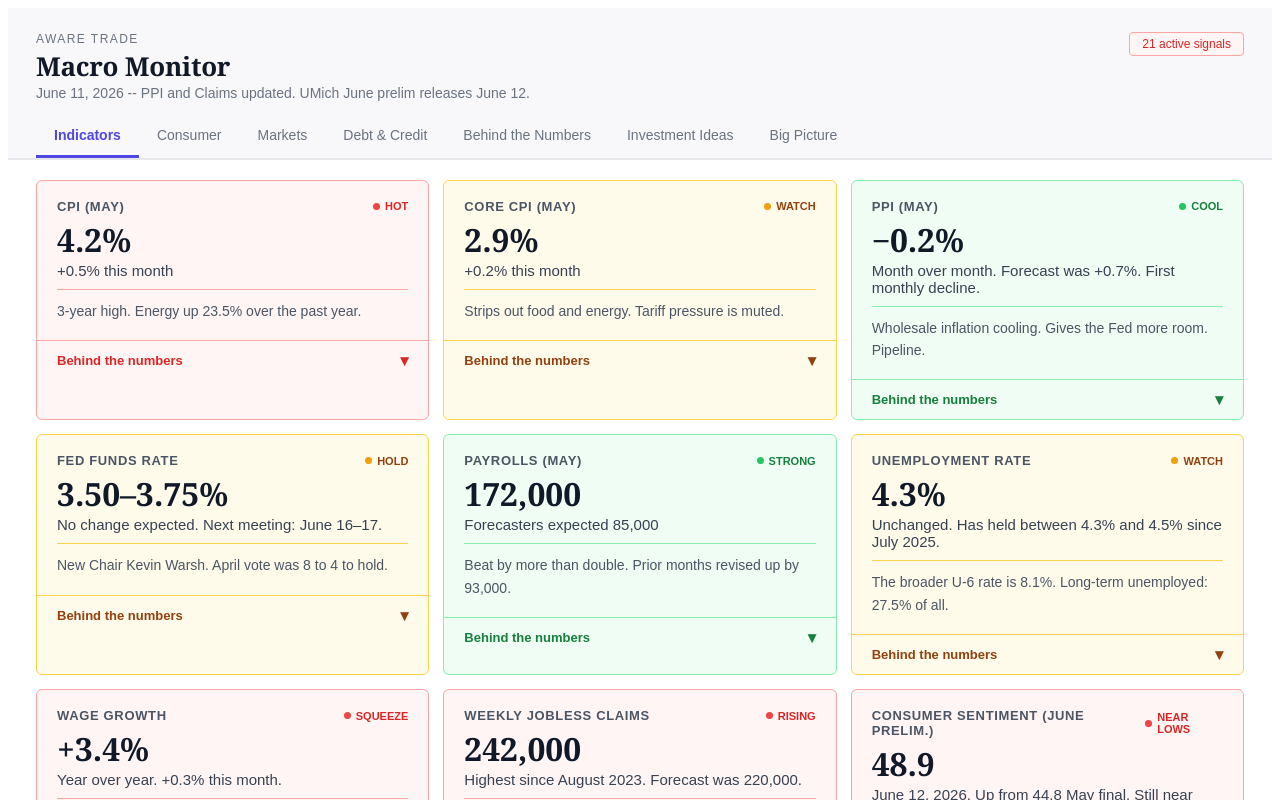
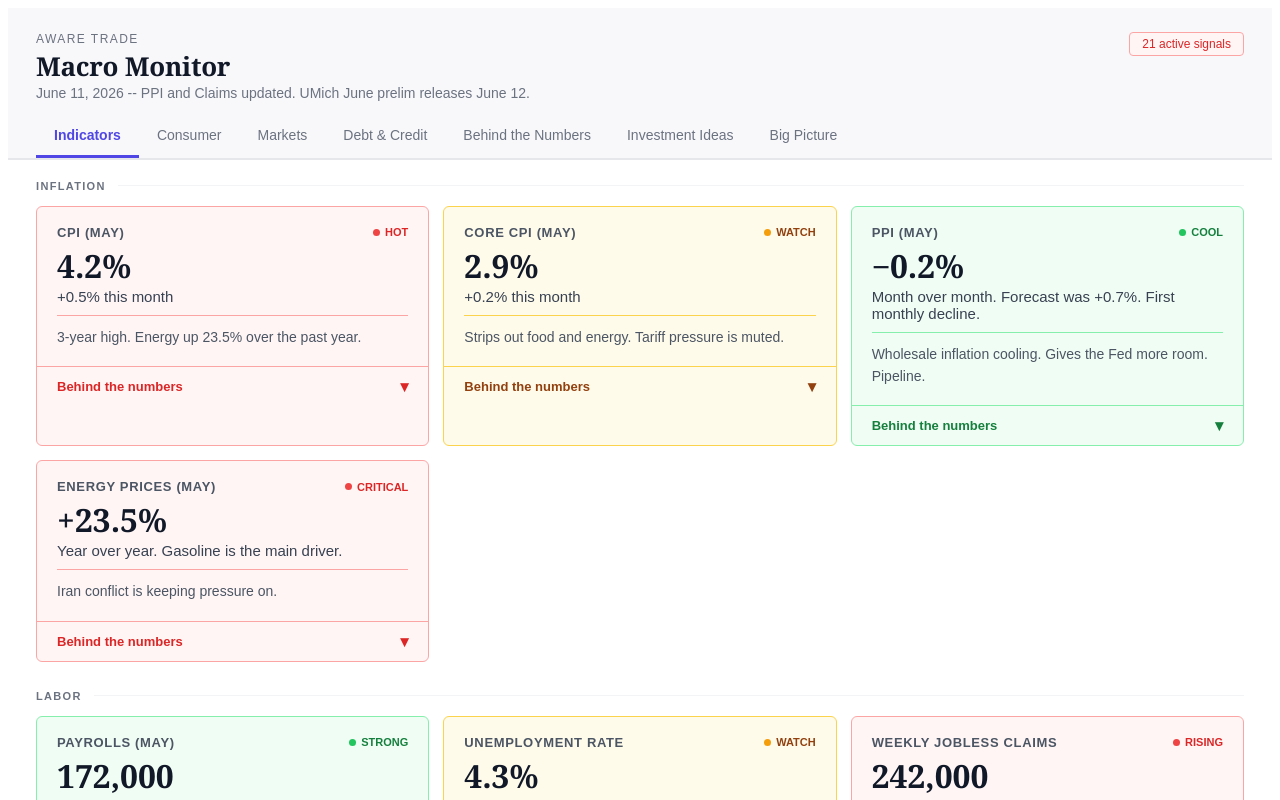
Before and after one commit to pamtulip/aware-trade-tools, a React (Vite) app: page /monitor in a window 1280 px wide. Shown: the top 800 px of the page. Built offline with nearby package versions, Linux system fonts and the light colour scheme.

Commit message:
Update MacroMonitor.jsx

```diff
--- a/src/pages/MacroMonitor.jsx
+++ b/src/pages/MacroMonitor.jsx
@@ -909,8 +909,27 @@ export default function MacroMonitor() {
       {/* ── INDICATORS ── */}
       {activeTab === "indicators" && (
         <>
-          <div style={{ padding: "20px 28px", display: "grid", gridTemplateColumns: "repeat(auto-fill, minmax(300px, 1fr))", gap: "14px" }}>
-            {filtered.map((item) => {
+          <div style={{ padding: "20px 28px" }}>
+            {[
+              { id: "inflation", label: "Inflation" },
+              { id: "labor", label: "Labor" },
+              { id: "monetary", label: "Monetary" },
+              { id: "economy", label: "Economy" },
+              { id: "markets", label: "Markets" },
+              { id: "debt", label: "Debt & Credit" },
+              { id: "dollar", label: "Dollar / Petrodollar" },
+              { id: "policy", label: "Policy" },
+            ].map(({ id: catId, label: catLabel }) => {
+              const catItems = filtered.filter(d => d.category === catId);
+              if (catItems.length === 0) return null;
+              return (
+                <div key={catId} style={{ marginBottom: "28px" }}>
+                  <div style={{ display: "flex", alignItems: "center", gap: "12px", marginBottom: "14px" }}>
+                    <div style={{ fontSize: "11px", color: "#6b7280", fontWeight: "700", textTransform: "uppercase", letterSpacing: "0.12em", fontFamily: "sans-serif", whiteSpace: "nowrap" }}>{catLabel}</div>
+                    <div style={{ flex: 1, height: "1px", background: "#f3f4f6" }} />
+                  </div>
+                  <div style={{ display: "grid", gridTemplateColumns: "repeat(auto-fill, minmax(300px, 1fr))", gap: "14px" }}>
+                    {catItems.map((item) => {
               const c = signalColors[item.signal];
               const isOpen = expandedBehind === item.id;
               return (
@@ -954,6 +973,10 @@ export default function MacroMonitor() {
                       )}
                     </>
                   )}
+                </div>
+              );
+                    })}
+                  </div>
                 </div>
               );
             })}
```
